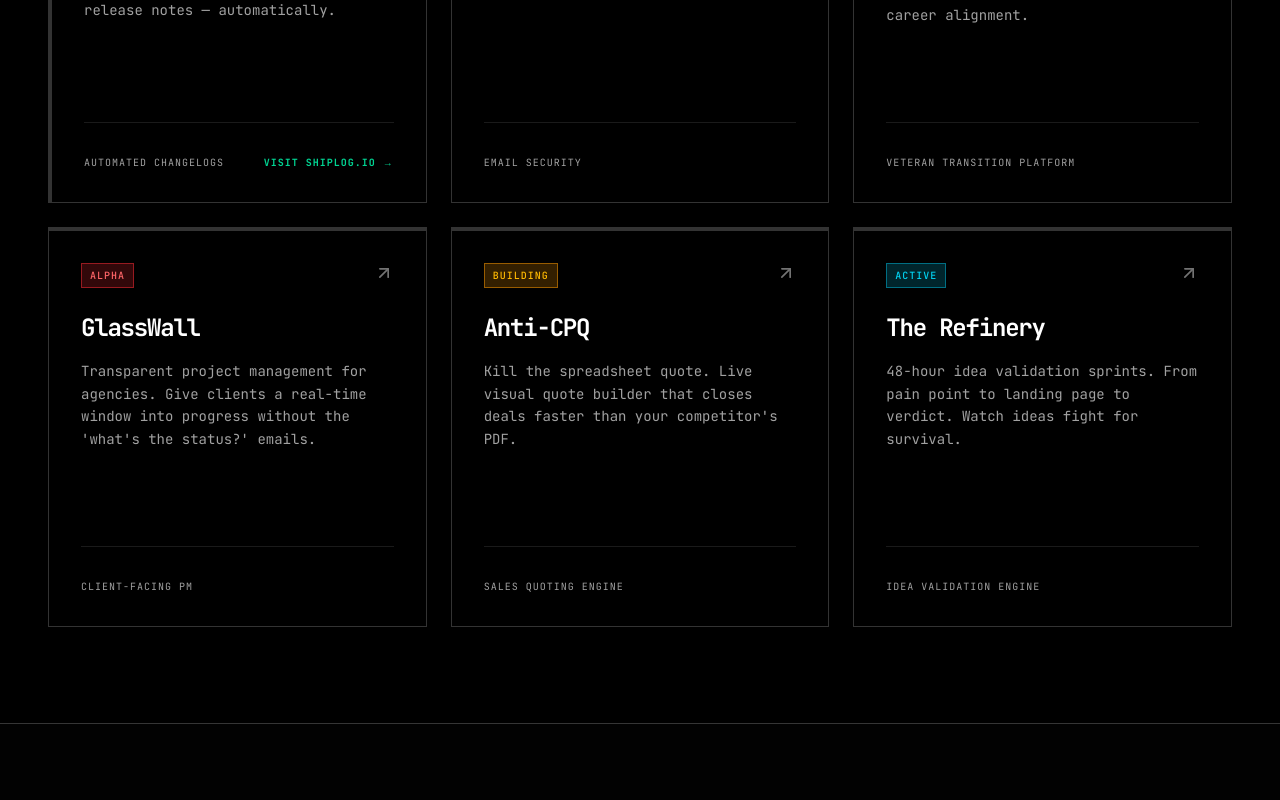
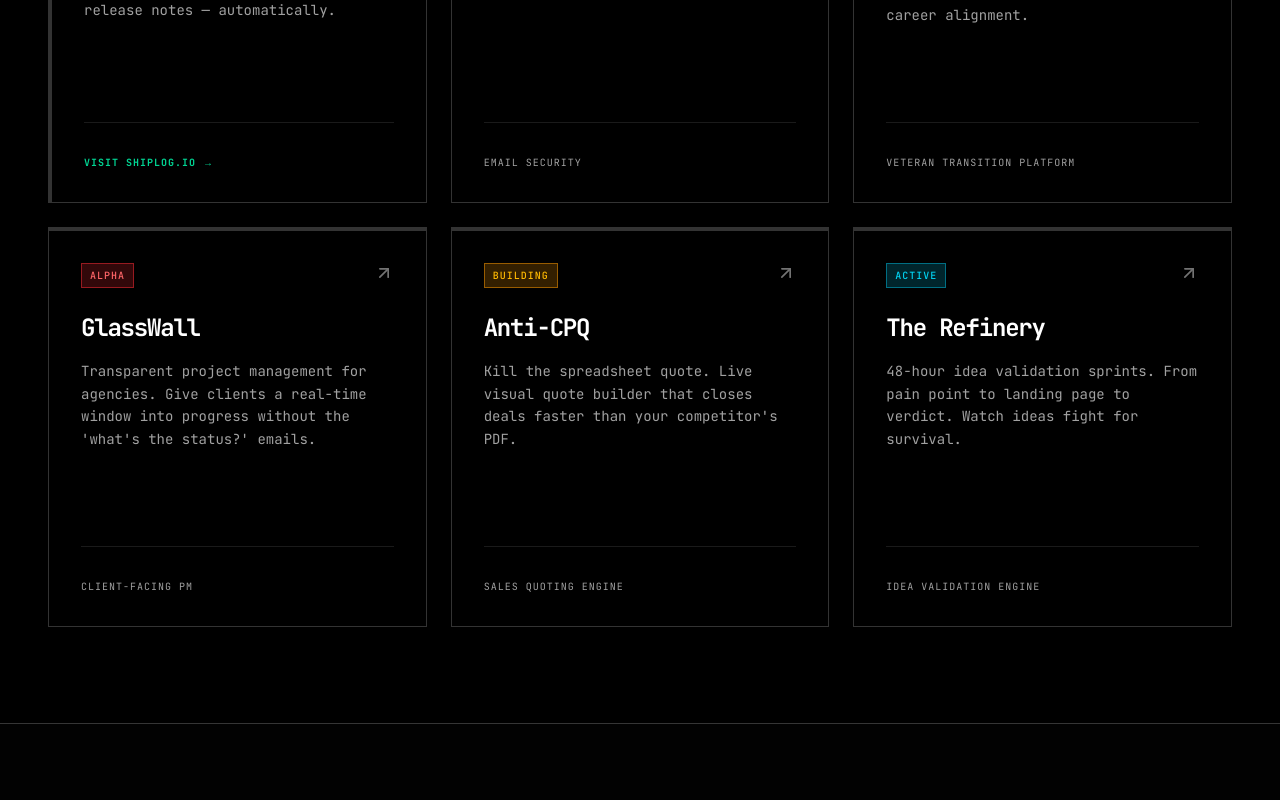
Before and after one commit to neg-0/negativezero-www, a Next.js app: page / in a window 1280 px wide. Shown: the part 1460-2260 px from the top of the page. Built offline with nearby package versions, Linux system fonts and the light colour scheme.

Commit message:
feat: improve shiplog CTA visibility in product grid

```diff
--- a/src/components/ProductGrid.tsx
+++ b/src/components/ProductGrid.tsx
@@ -159,12 +159,13 @@
                 </p>
 
                 <div className="mt-8 pt-8 border-t border-white/10 flex justify-between items-end">
-                  <span className="text-[10px] uppercase tracking-widest text-neutral-400 group-hover:text-neutral-300 transition-colors">
-                    {product.role}
-                  </span>
-                  {product.id === "shiplog" && (
+                  {product.id === "shiplog" ? (
                     <span className="text-[10px] uppercase tracking-widest text-emerald-400 font-bold">
                       Visit shiplog.io &rarr;
+                    </span>
+                  ) : (
+                    <span className="text-[10px] uppercase tracking-widest text-neutral-400 group-hover:text-neutral-300 transition-colors">
+                      {product.role}
                     </span>
                   )}
                 </div>
```
